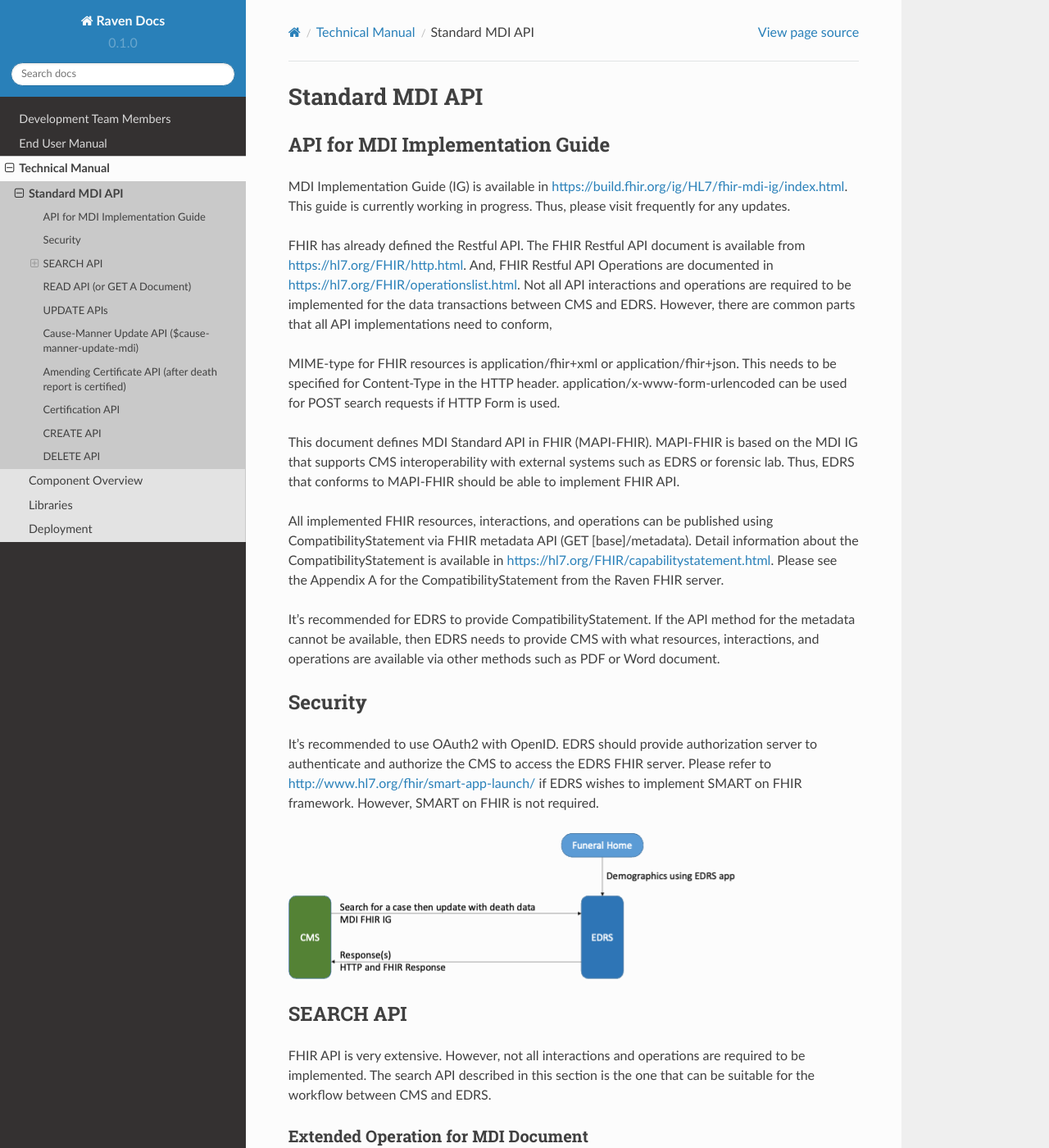
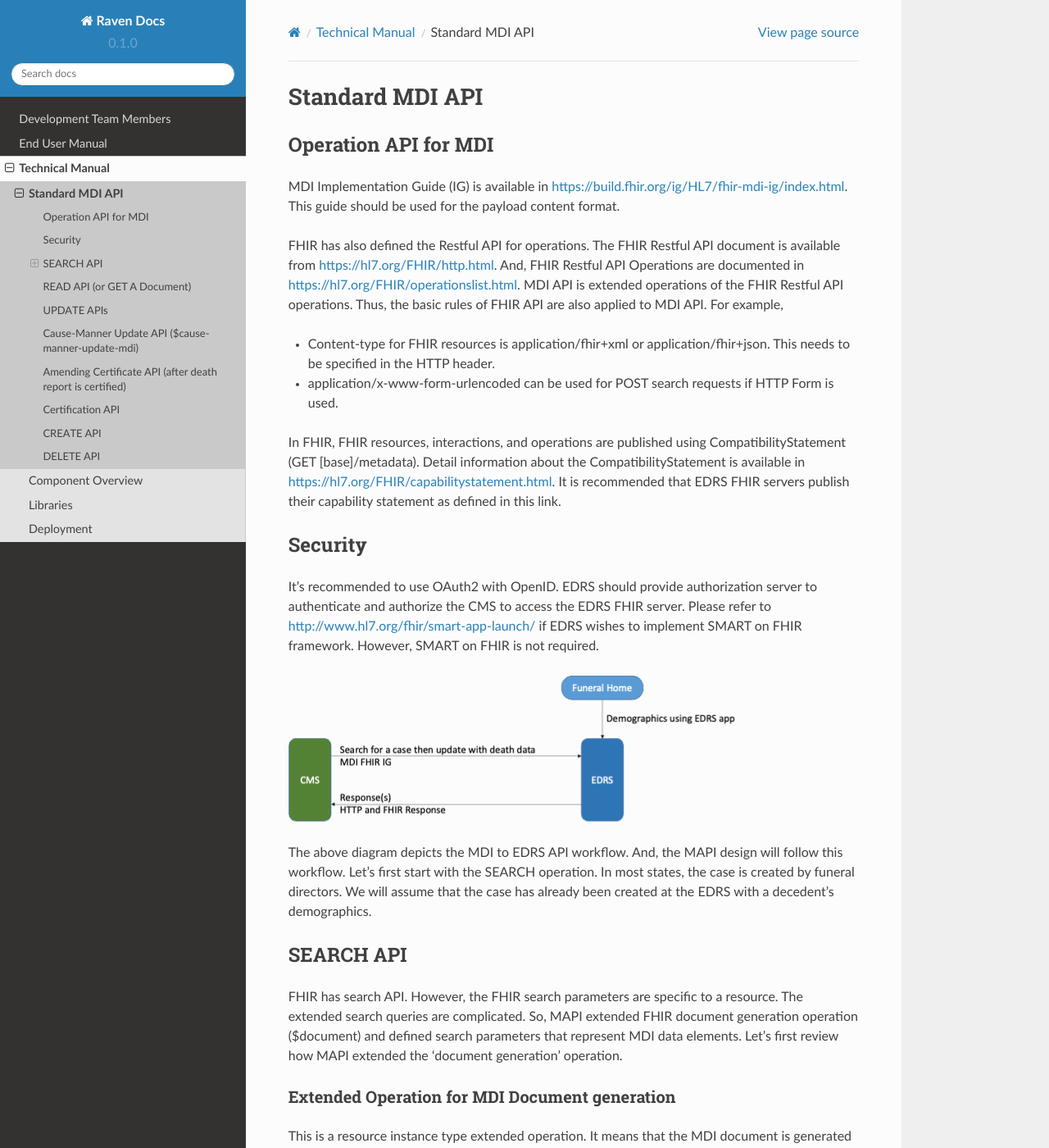
Before and after one commit to MortalityReporting/RavenDocs, a Sphinx documentation site: the page built from docs/source/technicalManual/mdiApi.rst, in a window 1280 px wide and 1400 px high. Shown: the whole window at 82% size. Built offline with Sphinx 7.4.7 and the Read the Docs theme 2.0.0, drawn with Linux system fonts in a browser that asks for light colours; some of the changed text lies outside the part shown.

Commit message:
updating MAPI. more to come

```diff
--- a/docs/source/technicalManual/mdiApi.rst
+++ b/docs/source/technicalManual/mdiApi.rst
@@ -1,32 +1,23 @@
 Standard MDI API
 ================
-API for MDI Implementation Guide
---------------------------------
-MDI Implementation Guide (IG) is available in https://build.fhir.org/ig/HL7/fhir-mdi-ig/index.html. This guide
-is currently working in progress. Thus, please visit frequently for any updates.
+Operation API for MDI
+---------------------
+MDI Implementation Guide (IG) is available in https://build.fhir.org/ig/HL7/fhir-mdi-ig/index.html. This
+guide should be used for the payload content format.
 
-FHIR has already defined the Restful API. The FHIR Restful API document is available from
+FHIR has also defined the Restful API for operations. The FHIR Restful API document is available from
 https://hl7.org/FHIR/http.html. And, FHIR Restful API Operations are documented in
-https://hl7.org/FHIR/operationslist.html. Not all API interactions and operations are required to be
-implemented for the data transactions between CMS and EDRS. However, there are common parts that all API
-implementations need to conform,
+https://hl7.org/FHIR/operationslist.html. MDI API is extended operations of the FHIR Restful
+API operations. Thus, the basic rules of FHIR API are also applied to MDI API. For example,
 
-MIME-type for FHIR resources is application/fhir+xml or application/fhir+json. This needs to be specified
-for Content-Type in the HTTP header. application/x-www-form-urlencoded can be used for POST search requests
-if HTTP Form is used.
+* Content-type for FHIR resources is application/fhir+xml or application/fhir+json. This needs to
+  be specified in the HTTP header.
+* application/x-www-form-urlencoded can be used for POST search requests if HTTP Form is used.
 
-This document defines MDI Standard API in FHIR (MAPI-FHIR). MAPI-FHIR is based on the MDI IG that supports
-CMS interoperability with external systems such as EDRS or forensic lab. Thus, EDRS that conforms to
-MAPI-FHIR should be able to implement FHIR API.
-
-All implemented FHIR resources, interactions, and operations can be published using CompatibilityStatement
-via FHIR metadata API (GET [base]/metadata). Detail information about the CompatibilityStatement is available
-in https://hl7.org/FHIR/capabilitystatement.html. Please see the Appendix A for the CompatibilityStatement
-from the Raven FHIR server.
-
-It’s recommended for EDRS to provide CompatibilityStatement. If the API method for the metadata cannot be
-available, then EDRS needs to provide CMS with what resources, interactions, and operations are available
-via other methods such as PDF or Word document.
+In FHIR, FHIR resources, interactions, and operations are published using CompatibilityStatement
+(GET [base]/metadata). Detail information about the CompatibilityStatement is available
+in https://hl7.org/FHIR/capabilitystatement.html. It is recommended that EDRS FHIR servers publish
+their capability statement as defined in this link.
 
 Security
 --------
@@ -36,27 +27,32 @@ if EDRS wishes to implement SMART on FHIR framework. However, SMART on FHIR is n
 
 .. image::
    ../images/mapi_cms_to_edrs_workflow.png
-   :alt: CMS to EDRS Workflow
+   :alt: MDI to EDRS Workflow
 
+
+The above diagram depicts the MDI to EDRS API workflow. And, the MAPI design will follow this workflow.
+Let's first start with the SEARCH operation. In most states, the case is created by funeral directors.
+We will assume that the case has already been created at the EDRS with a decedent's demographics.
 
 SEARCH API
 ----------
-FHIR API is very extensive. However, not all interactions and operations are required to be implemented.
-The search API described in this section is the one that can be suitable for the workflow between CMS and
-EDRS.
+FHIR has search API. However, the FHIR search parameters are specific to a resource. The extended
+search queries are complicated. So, MAPI extended FHIR document generation operation ($document) and
+defined search parameters that represent MDI data elements. Let's first review how MAPI extended the
+'document generation' operation.
 
-Extended Operation for MDI Document
-^^^^^^^^^^^^^^^^^^^^^^^^^^^^^^^^^^^
-This is a resource instance type extended operation to generate a document from Composition Resource using
-the search parameters.
+Extended Operation for MDI Document generation
+^^^^^^^^^^^^^^^^^^^^^^^^^^^^^^^^^^^^^^^^^^^^^^
+This is a resource instance type extended operation. It means that the MDI document is generated from
+Composition resource. And the extension is made to the extended search parameters.
 
 This is an idempotent operation. Both POST and GET can be used with the following endpoint URL pattern.
 
- | POST [base]/Composition/$mdi-documents
- | GET [base]/Composition/$mdi-documents?name1=value1&name2=value2
+ | POST [base FHIR Url]/Composition/$mdi-documents
+ | GET  [base FHIR Url]/Composition/$mdi-documents?name1=value1&name2=value2
 
 
-**Extended Operation for MDI Document** - In & Out Parameters
+**Search Parameters for the MDI Document Generation**
 
 +------------------------+-------------+----------+---------------+-----------------------------------+
 | Name                   | Cardinality | Type     | Documentation                                     |
@@ -90,8 +86,9 @@ This is an idempotent operation. Both POST and GET can be used with the followin
 |                        |             |          | Bundle - Document MDI to EDRS                     |
 +------------------------+-------------+----------+---------------------------------------------------+
 
-Please note that the Search parameters related to patient are formatted with “.”. In FHIR, this means
-that the search parameters after “.” are part of a patient parameter. See the example below.
+Please note that the Search parameters related to patient are formatted with “.” (dot). In FHIR, this means
+that the search parameters after “.” are *part* of patient parameter in Parameter resource.
+See the example below.
 
 .. code-block:: json
     {
@@ -251,7 +248,7 @@ Input/Output
 | Name                   | Cardinality | Type                       | Documentation                   |
 +========================+=============+============================+=================================+
 | In Parameters                                                                                       |
-+========================+=============+==========+===============+===================================+
++========================+=============+============================+=================================+
 | Justification defined  | 0..*        | string                     | Any required parameters for a   |
 | parameters             |             |                            | jurisdiction                    |
 +------------------------+-------------+----------------------------+---------------------------------+
```
